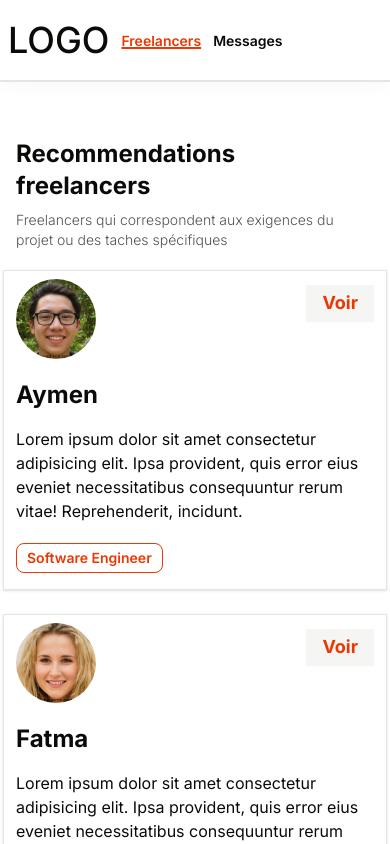
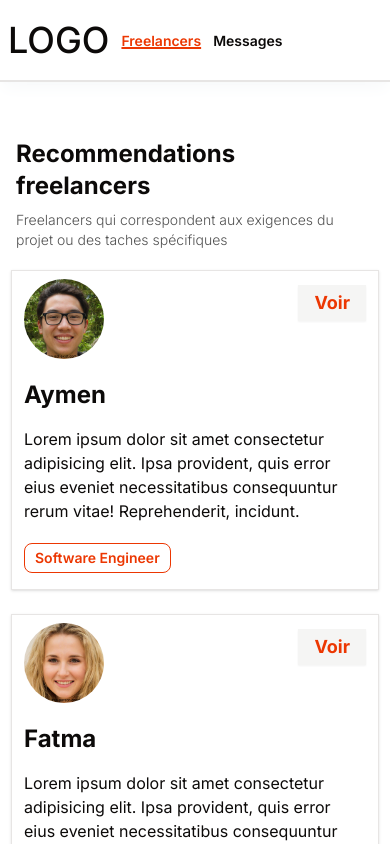
Before and after one commit to meddhiaka/freelancer-recommendation-platform, a Next.js app: page / in a window 390 px wide. Shown: the top 844 px of the page. Built offline with nearby package versions, Linux system fonts and the light colour scheme.

Commit message:
fix: added responsivness for freelancer card component

```diff
--- a/components/freelancer-card.tsx
+++ b/components/freelancer-card.tsx
@@ -12,7 +12,7 @@ import Link from "next/link"
 
 export function FreelancerCard({ freelancer }: { freelancer: Mockup.ICard }) {
     return (
-        <Card className="w-[400px] rounded-none space-y-1">
+        <Card className="mx-2 md:mx-0 w-[400px] rounded-none space-y-1">
             <CardHeader className="pt-2 pb-3 px-3 flex flex-row justify-between">
                 <Image
                     src={freelancer.profilePicture}
```
